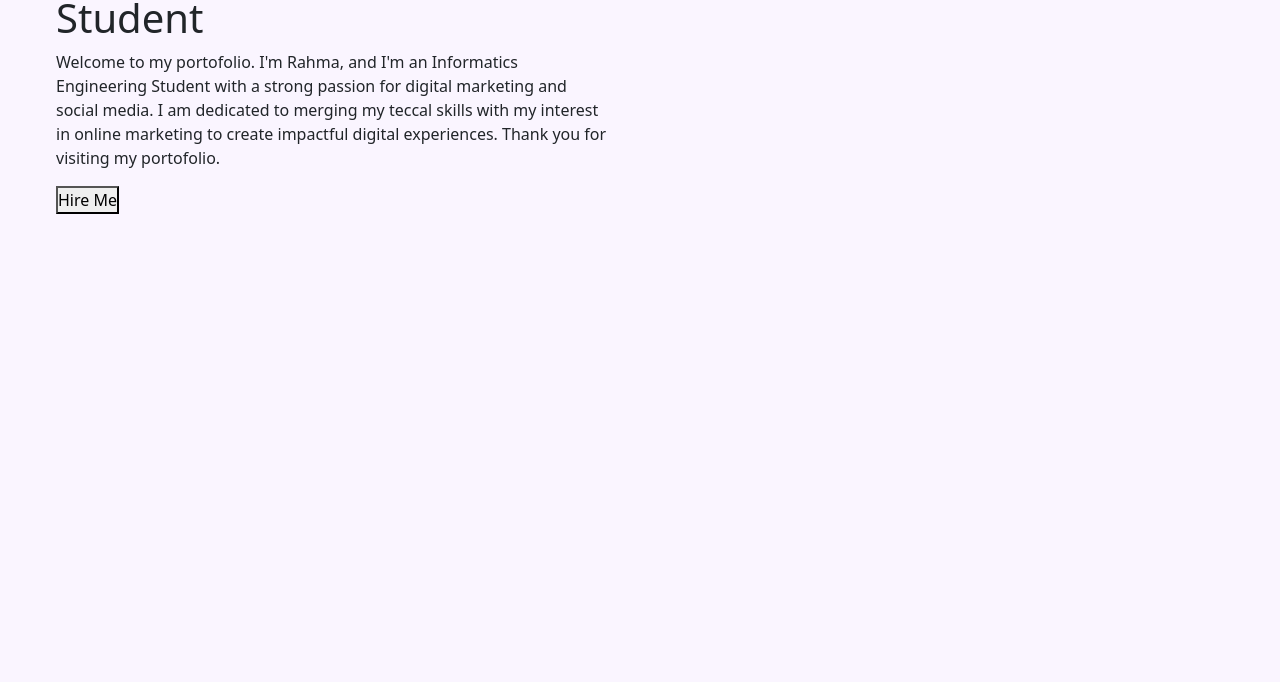
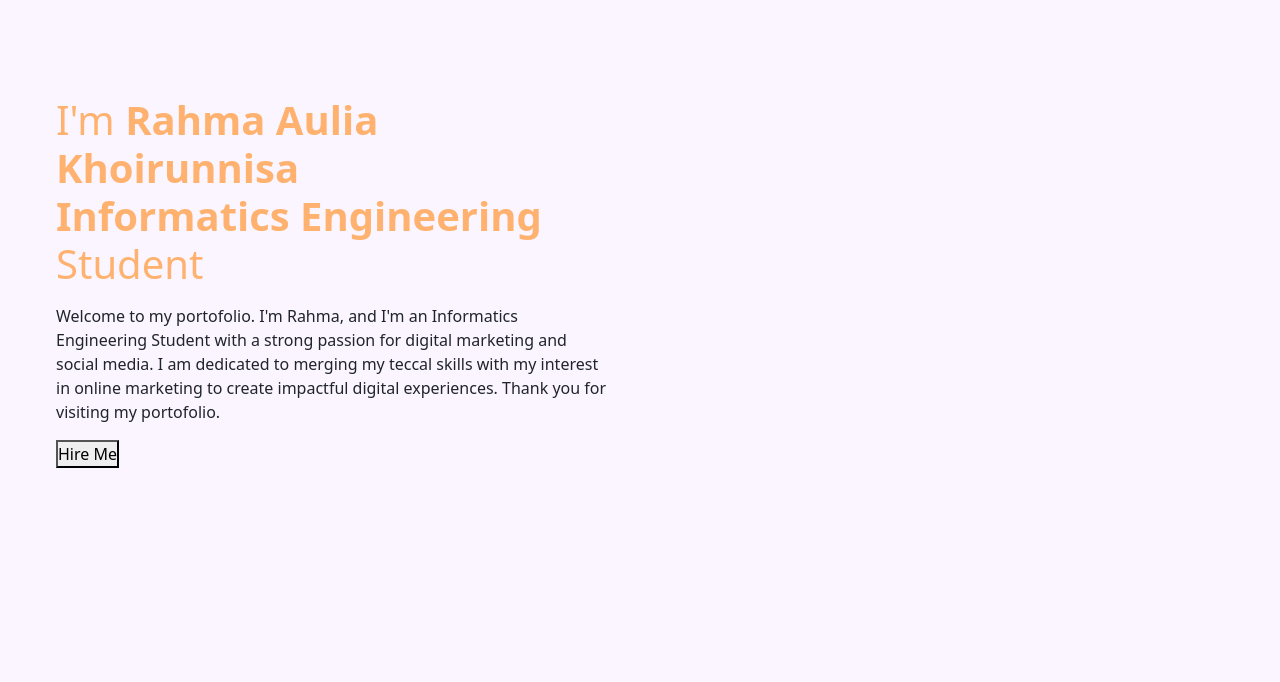
Before and after one commit to rahmaauliakh/ama-personalbranding, a plain HTML site: page index.html in a window 1280 px wide. Shown: the part 118-800 px from the top of the page. Drawn offline with nearby package versions, Linux system fonts and the light colour scheme.

Commit message:
tambah lagi

```diff
--- a/style.css
+++ b/style.css
@@ -143,3 +143,28 @@ ul li a:hover {
     grid-template-columns: repeat(2, 1fr);
     gap: 4rem;
 }
+
+.content {
+    display: flex;
+    flex-direction: column;
+    justify-content: center;
+}
+
+.subtitle {
+    letter-spacing: 2px;
+    color: var(--text-light);
+    font-weight: 600;
+    margin-bottom: .5rem;
+}
+
+.title {
+    font-size: 2.5rem;
+    font-weight: 400;
+    line-height: 3rem;
+    color: var(--text-dark);
+    margin-bottom: 1rem;
+}
+
+.title span {
+    font-weight: 600;
+}
```
